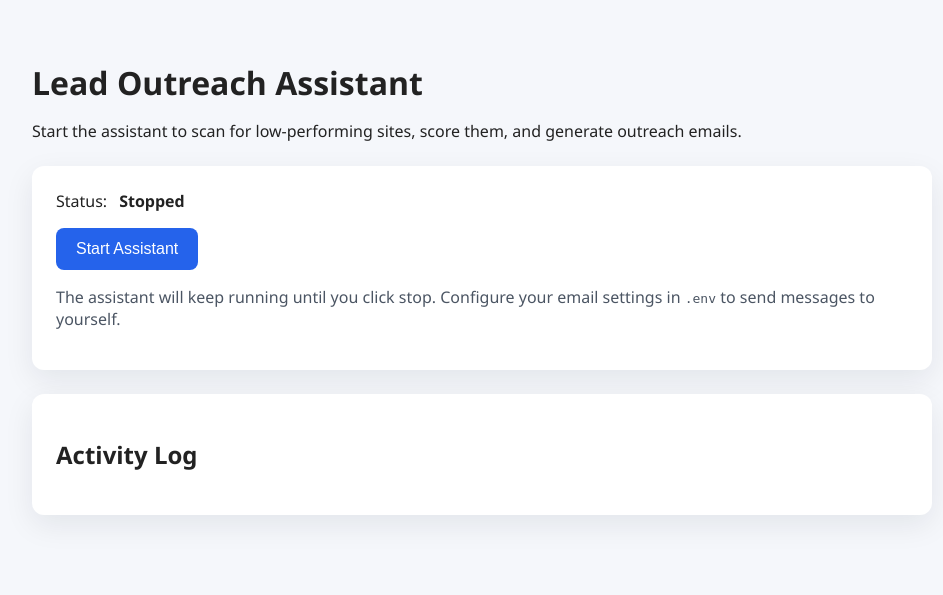
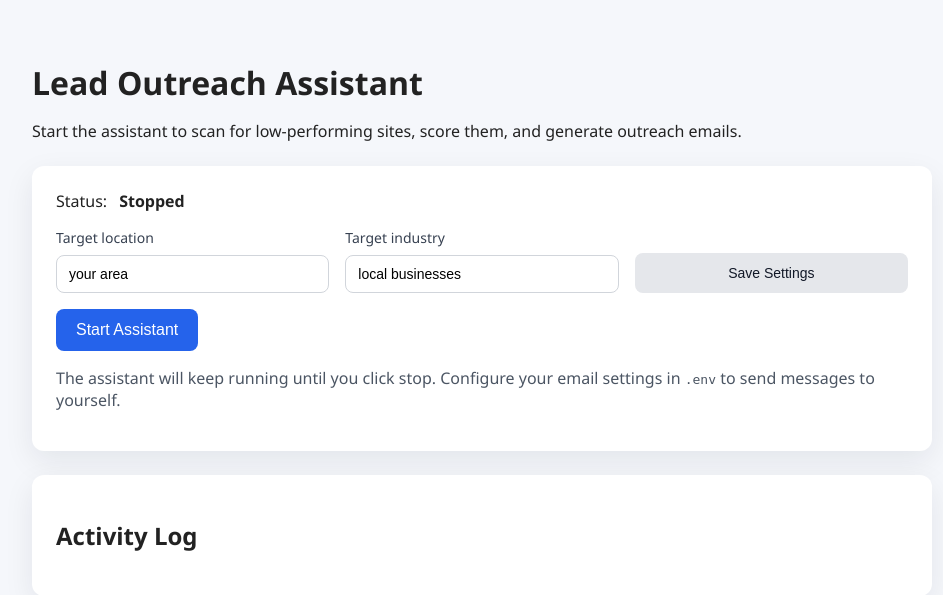
Before and after one commit to SharkieBate9898/Email-Repository, a Flask app: page / in a window 1280 px wide. Shown: the top 595 px of the page, without its empty margins (158-1101 px from the left). Run offline with Flask 3, Linux system fonts and the light colour scheme; data that the repository does not hold is empty.

Commit message:
Add location and industry settings

```diff
--- a/app.py
+++ b/app.py
@@ -32,6 +32,10 @@ RUN_STATE = {
     "running": False,
     "thread": None,
     "stop_event": threading.Event(),
+}
+SETTINGS = {
+    "location": "your area",
+    "industry": "local businesses",
 }
 LOGS = []
 LOG_LOCK = threading.Lock()
@@ -151,13 +155,15 @@ def generate_email(business, scores):
     subject = f"Quick website wins for {business['name']}"
     body = (
         f"Hi {business['name']} team,\n\n"
-        f"I was reviewing local {business['category']} sites and took a quick look at {business['url']}. "
-        f"I noticed {issues}. Right now the site scored about {scores['seo']}/100 for SEO, "
-        f"{scores['design']}/100 for design, and {scores['viewability']}/100 for viewability.\n\n"
-        "If you want, I can share a short, human-friendly audit with screenshots and a priority list of fixes. "
-        "No pressure—just happy to help if you want to improve rankings and conversions.\n\n"
-        "Would you like me to send that over?\n\n"
-        "Best,\n"
+        f"I was looking at {SETTINGS['industry']} websites in {SETTINGS['location']} and came across "
+        f"{business['url']}. I noticed {issues}. I ran a quick scan and the site landed around "
+        f"{scores['seo']}/100 for SEO, {scores['design']}/100 for design, and "
+        f"{scores['viewability']}/100 for viewability.\n\n"
+        "If it's helpful, I can send over a short, plain-English audit with screenshots and a "
+        "priority list of fixes. No pressure at all—just offering a hand if you want to lift "
+        "rankings or conversions.\n\n"
+        "Want me to send that over?\n\n"
+        "Thanks,\n"
         "Your Name"
     )
     return subject, body
@@ -202,6 +208,14 @@ def run_worker():
         for business in BUSINESSES:
             if RUN_STATE["stop_event"].is_set():
                 break
+
+            industry = SETTINGS["industry"].strip().lower()
+            if industry and industry != "all" and industry not in business["category"].lower():
+                log_event(
+                    f"Skipping {business['name']} (category {business['category']}) "
+                    f"because it does not match '{SETTINGS['industry']}'."
+                )
+                continue
 
             scores = analyze_site(business["url"])
             low_scores = [
@@ -259,7 +273,31 @@ def stop():
 
 @app.route("/status")
 def status():
-    return jsonify({"running": RUN_STATE["running"]})
+    return jsonify(
+        {
+            "running": RUN_STATE["running"],
+            "location": SETTINGS["location"],
+            "industry": SETTINGS["industry"],
+        }
+    )
+
+
+@app.route("/settings", methods=["POST"])
+def update_settings():
+    payload = request.get_json(silent=True) or {}
+    location = (payload.get("location") or "").strip()
+    industry = (payload.get("industry") or "").strip()
+
+    if location:
+        SETTINGS["location"] = location
+    if industry:
+        SETTINGS["industry"] = industry
+
+    log_event(
+        f"Settings updated: location='{SETTINGS['location']}', "
+        f"industry='{SETTINGS['industry']}'."
+    )
+    return jsonify({"status": "updated", **SETTINGS})
 
 
 @app.route("/logs")
--- a/static/app.js
+++ b/static/app.js
@@ -1,11 +1,14 @@
 const statusEl = document.getElementById("status");
 const toggleBtn = document.getElementById("toggle");
 const logList = document.getElementById("log-list");
+const locationInput = document.getElementById("location");
+const industryInput = document.getElementById("industry");
+const saveSettingsBtn = document.getElementById("save-settings");
 
 async function fetchStatus() {
   const response = await fetch("/status");
   const data = await response.json();
-  return data.running;
+  return data;
 }
 
 function updateStatus(running) {
@@ -15,11 +18,11 @@ function updateStatus(running) {
 }
 
 async function toggleWorker() {
-  const running = await fetchStatus();
-  const endpoint = running ? "/stop" : "/start";
+  const status = await fetchStatus();
+  const endpoint = status.running ? "/stop" : "/start";
   await fetch(endpoint, { method: "POST" });
   const newStatus = await fetchStatus();
-  updateStatus(newStatus);
+  updateStatus(newStatus.running);
 }
 
 async function loadLogs() {
@@ -40,9 +43,27 @@ toggleBtn.addEventListener("click", async () => {
   toggleBtn.disabled = false;
 });
 
+saveSettingsBtn.addEventListener("click", async () => {
+  saveSettingsBtn.disabled = true;
+  await fetch("/settings", {
+    method: "POST",
+    headers: { "Content-Type": "application/json" },
+    body: JSON.stringify({
+      location: locationInput.value,
+      industry: industryInput.value,
+    }),
+  });
+  const status = await fetchStatus();
+  locationInput.value = status.location || "";
+  industryInput.value = status.industry || "";
+  saveSettingsBtn.disabled = false;
+});
+
 async function init() {
-  const running = await fetchStatus();
-  updateStatus(running);
+  const status = await fetchStatus();
+  updateStatus(status.running);
+  locationInput.value = status.location || "";
+  industryInput.value = status.industry || "";
   await loadLogs();
   setInterval(loadLogs, 5000);
 }
--- a/static/styles.css
+++ b/static/styles.css
@@ -34,6 +34,28 @@ h1 {
   margin-bottom: 16px;
 }
 
+.settings {
+  display: grid;
+  grid-template-columns: repeat(auto-fit, minmax(220px, 1fr));
+  gap: 16px;
+  margin-bottom: 16px;
+}
+
+.settings label {
+  display: flex;
+  flex-direction: column;
+  font-size: 14px;
+  color: #374151;
+  gap: 8px;
+}
+
+.settings input {
+  border: 1px solid #d1d5db;
+  border-radius: 8px;
+  padding: 10px 12px;
+  font-size: 14px;
+}
+
 button.primary {
   background: #2563eb;
   color: white;
@@ -49,6 +71,22 @@ button.primary.stop {
 }
 
 button.primary:disabled {
+  opacity: 0.7;
+  cursor: not-allowed;
+}
+
+button.secondary {
+  background: #e5e7eb;
+  color: #111827;
+  border: none;
+  border-radius: 8px;
+  padding: 12px 20px;
+  font-size: 14px;
+  cursor: pointer;
+  align-self: end;
+}
+
+.settings button.secondary:disabled {
   opacity: 0.7;
   cursor: not-allowed;
 }
--- a/templates/index.html
+++ b/templates/index.html
@@ -20,6 +20,17 @@
           <span>Status:</span>
           <strong id="status">Stopped</strong>
         </div>
+        <div class="settings">
+          <label>
+            Target location
+            <input id="location" type="text" placeholder="e.g. Austin, TX" />
+          </label>
+          <label>
+            Target industry
+            <input id="industry" type="text" placeholder="e.g. gyms, cafes, salons" />
+          </label>
+          <button id="save-settings" class="secondary">Save Settings</button>
+        </div>
         <button id="toggle" class="primary">Start Assistant</button>
         <p class="note">
           The assistant will keep running until you click stop. Configure your
```
Also changed, not shown: README.md.
